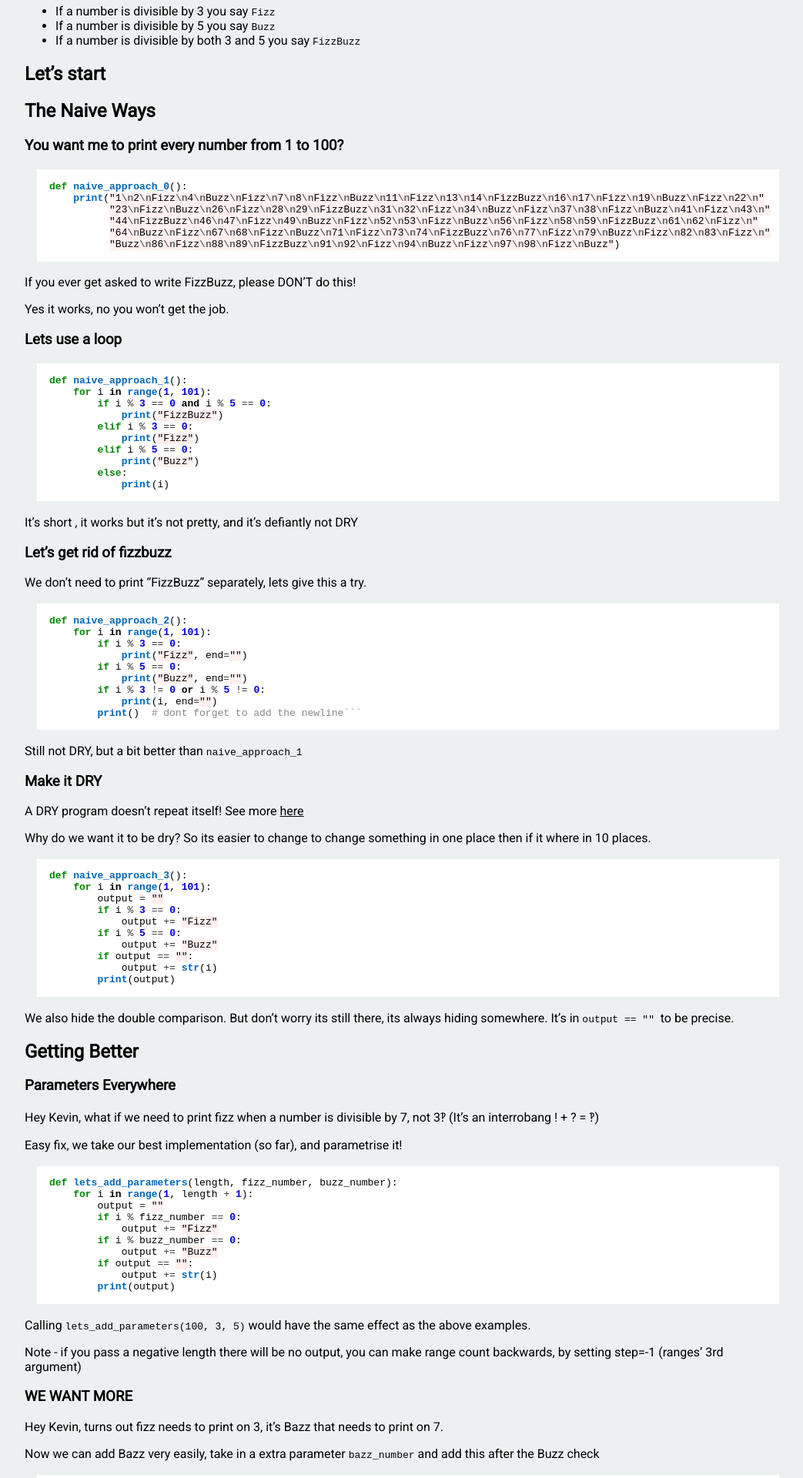
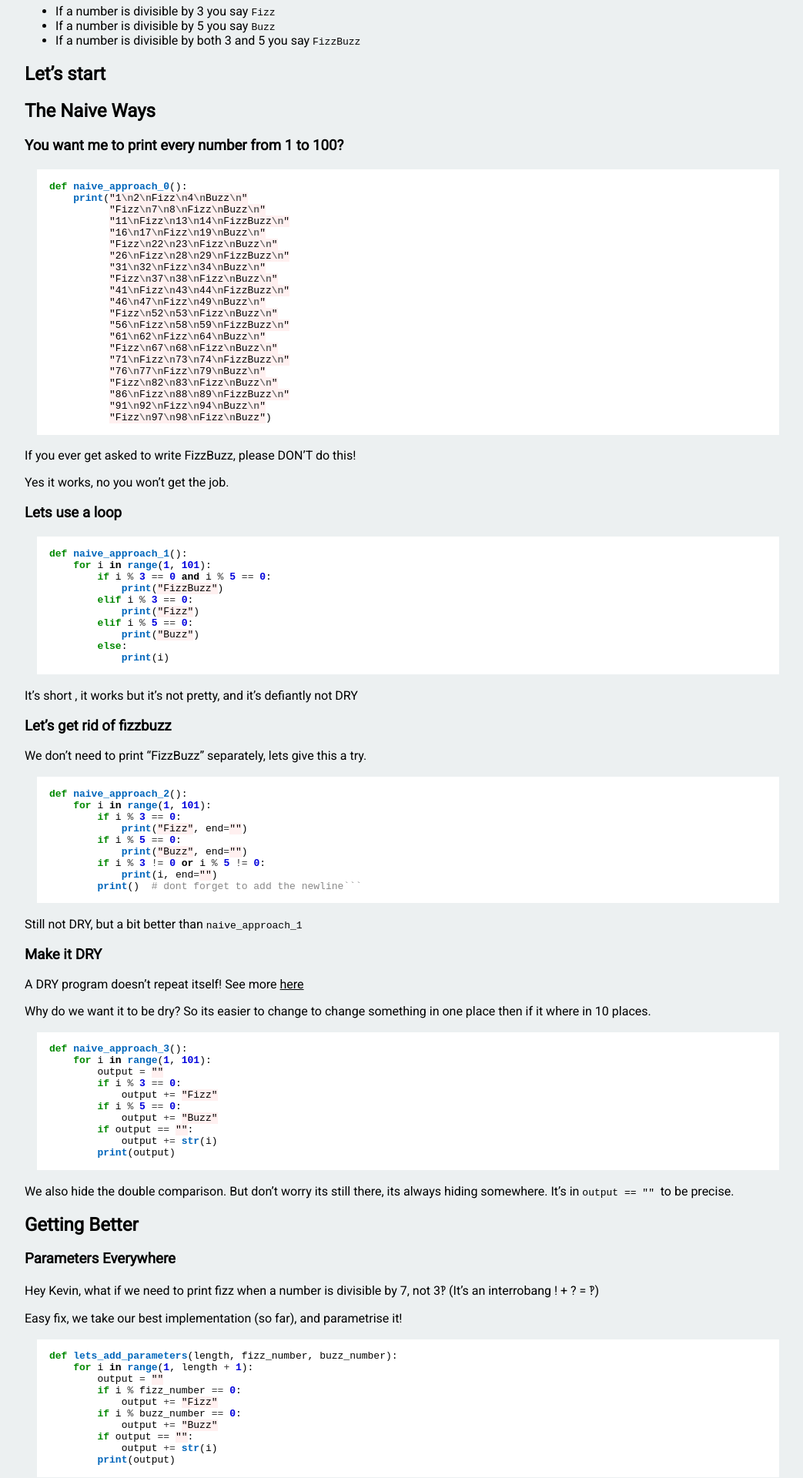
Before and after one commit to ktzr/ktzr.github.io, a Jekyll site: the page built from _posts/2018-02-25-HelloWorld.md, in a window 1280 px wide. Shown: the part 439-2359 px from the top of the page at 77% size, without its empty margins (124-1167 px from the left). Built offline with Jekyll 4.4.1, drawn with Linux system fonts in a browser that asks for light colours; nearby versions of some CDN libraries; some of the changed lines change nothing that is shown.

Commit message:
make the code wrap and fit on phone

````diff
--- a/_posts/2018-02-25-HelloWorld.md
+++ b/_posts/2018-02-25-HelloWorld.md
@@ -31,11 +31,26 @@ You sit in a circle and incrementally count from 1 to 100, you say a number then
 
 ```python
 def naive_approach_0():
-    print("1\n2\nFizz\n4\nBuzz\nFizz\n7\n8\nFizz\nBuzz\n11\nFizz\n13\n14\nFizzBuzz\n16\n17\nFizz\n19\nBuzz\nFizz\n22\n"
-          "23\nFizz\nBuzz\n26\nFizz\n28\n29\nFizzBuzz\n31\n32\nFizz\n34\nBuzz\nFizz\n37\n38\nFizz\nBuzz\n41\nFizz\n43\n"
-          "44\nFizzBuzz\n46\n47\nFizz\n49\nBuzz\nFizz\n52\n53\nFizz\nBuzz\n56\nFizz\n58\n59\nFizzBuzz\n61\n62\nFizz\n"
-          "64\nBuzz\nFizz\n67\n68\nFizz\nBuzz\n71\nFizz\n73\n74\nFizzBuzz\n76\n77\nFizz\n79\nBuzz\nFizz\n82\n83\nFizz\n"
-          "Buzz\n86\nFizz\n88\n89\nFizzBuzz\n91\n92\nFizz\n94\nBuzz\nFizz\n97\n98\nFizz\nBuzz")
+    print("1\n2\nFizz\n4\nBuzz\n"
+          "Fizz\n7\n8\nFizz\nBuzz\n"
+          "11\nFizz\n13\n14\nFizzBuzz\n"
+          "16\n17\nFizz\n19\nBuzz\n"
+          "Fizz\n22\n23\nFizz\nBuzz\n"
+          "26\nFizz\n28\n29\nFizzBuzz\n"
+          "31\n32\nFizz\n34\nBuzz\n"
+          "Fizz\n37\n38\nFizz\nBuzz\n"
+          "41\nFizz\n43\n44\nFizzBuzz\n"
+          "46\n47\nFizz\n49\nBuzz\n"
+          "Fizz\n52\n53\nFizz\nBuzz\n"
+          "56\nFizz\n58\n59\nFizzBuzz\n"
+          "61\n62\nFizz\n64\nBuzz\n"
+          "Fizz\n67\n68\nFizz\nBuzz\n"
+          "71\nFizz\n73\n74\nFizzBuzz\n"
+          "76\n77\nFizz\n79\nBuzz\n"
+          "Fizz\n82\n83\nFizz\nBuzz\n"
+          "86\nFizz\n88\n89\nFizzBuzz\n"
+          "91\n92\nFizz\n94\nBuzz\n"
+          "Fizz\n97\n98\nFizz\nBuzz")
 ```
 
 If you ever get asked to write FizzBuzz, please DON'T do this!
--- a/static/css/syntax.css
+++ b/static/css/syntax.css
@@ -1,5 +1,6 @@
 /*div.highlight{padding-left: 1.5em}*/
 .language-python.highlighter-rouge {padding: 0.1em 0.25em 0.1em 1em;}
+pre {    white-space: pre-wrap;}
 div.highlight{padding: 0.1em 0.25em 0.1em 1em}
 .highlight .hll { background-color: #ffffcc }
 .highlight  { background: #ffffff; }
````
